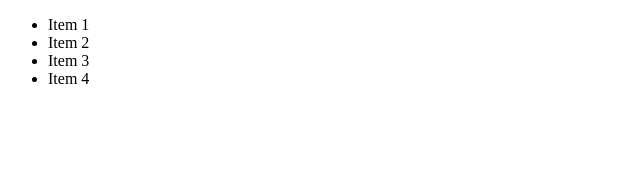
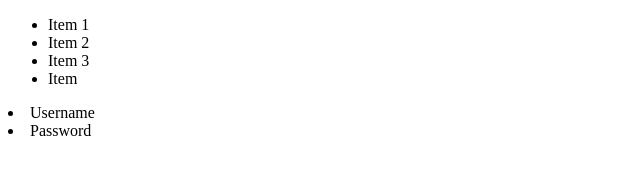
Before and after one commit to Akki2155/Practise-2023, a plain HTML site: page index.html in a window 1280 px wide. Shown: the whole page, without its empty margins (0-640 px from the left). Drawn offline with Linux system fonts and the light colour scheme.

Commit message:
NavBar second commit

```diff
--- a/index.html
+++ b/index.html
@@ -16,8 +16,12 @@
              <li>Item 1</li>
              <li>Item 2</li>
              <li>Item 3</li>
-             <li>Item 4</li>
+             <li>Item </li>
            </ul>
+           <div>
+              <li>Username</li>
+              <li>Password</li>
+           </div>
        </div>
     </nav>
 </body>
```
